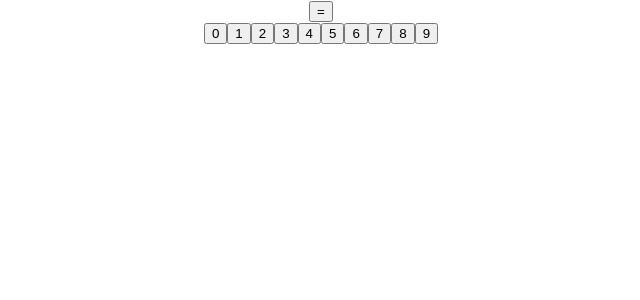
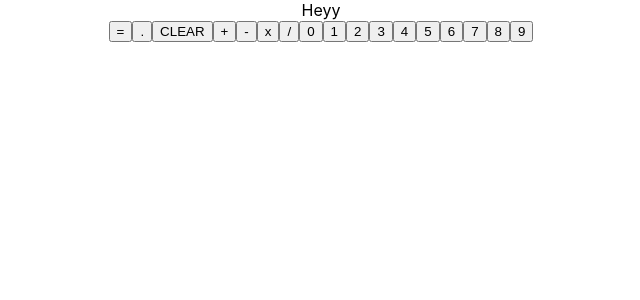
Before and after one commit to abu271/redux-calculator, a React (Create React App) app: page / in a window 1280 px wide. Shown: the top 300 px of the page, without its empty margins (319-959 px from the left). Built offline with nearby package versions, Linux system fonts and the light colour scheme.

Commit message:
reusable button added

```diff
--- /dev/null
+++ b/src/components/Button/Button.js
@@ -0,0 +1,9 @@
+import React from 'react'
+
+const Button = ({ id, icon}) => (
+    <button id={id}>
+        {icon}
+    </button>
+)
+
+export default Button
--- a/src/components/Display/Display.js
+++ b/src/components/Display/Display.js
@@ -1,5 +1,5 @@
 import React from 'react'
 
-const Display = () => <div>Heyy</div>
+const Display = () => <div id="display">Heyy</div>
 
 export default Display
--- a/src/components/buttons/NumberPad/NumberPad.js
+++ /dev/null
@@ -1,20 +0,0 @@
-import React from 'react'
-
-const NumberPad = () => {
-    return (
-        <div>
-            <button id="zero">0</button>
-            <button id="one">1</button>
-            <button id="two">2</button>
-            <button id="three">3</button>
-            <button id="four">4</button>
-            <button id="five">5</button>
-            <button id="six">6</button>
-            <button id="seven">7</button>
-            <button id="eight">8</button>
-            <button id="nine">9</button>
-        </div>
-    )
-}
-
-export default NumberPad
--- a/src/components/buttons/Operators/Equal/Equal.js
+++ /dev/null
@@ -1,5 +0,0 @@
-import React from 'react'
-
-const Eqaul = () => <button id="equals">=</button>
-
-export default Eqaul
--- a/src/containers/App/App.js
+++ b/src/containers/App/App.js
@@ -1,14 +1,34 @@
 import React, { Component } from 'react'
 import './App.css'
-import NumberPad from '../../components/buttons/NumberPad/NumberPad'
-import Equal from '../../components/buttons/Operators/Equal/Equal'
+
+import Button from '../../components/Button/Button'
+import Display from '../../components/Display/Display'
 
 class App extends Component {
   render() {
     return (
       <div className="App">
-        <Equal />
-        <NumberPad />
+        <Display />
+
+        <Button id="equals" icon="=" />
+        <Button id="decimal" icon="." />
+        <Button id="clear" icon="CLEAR" />
+
+        <Button id="add" icon="+" />
+        <Button id="subtract" icon="-" />
+        <Button id="multiply" icon="x" />
+        <Button id="divide" icon="/" />
+
+        <Button id="zero" icon="0" />
+        <Button id="one" icon="1" />
+        <Button id="two" icon="2" />
+        <Button id="three" icon="3" />
+        <Button id="four" icon="4" />
+        <Button id="five" icon="5" />
+        <Button id="six" icon="6" />
+        <Button id="seven" icon="7" />
+        <Button id="eight" icon="8" />
+        <Button id="nine" icon="9" />
       </div>
     )
   }
```
